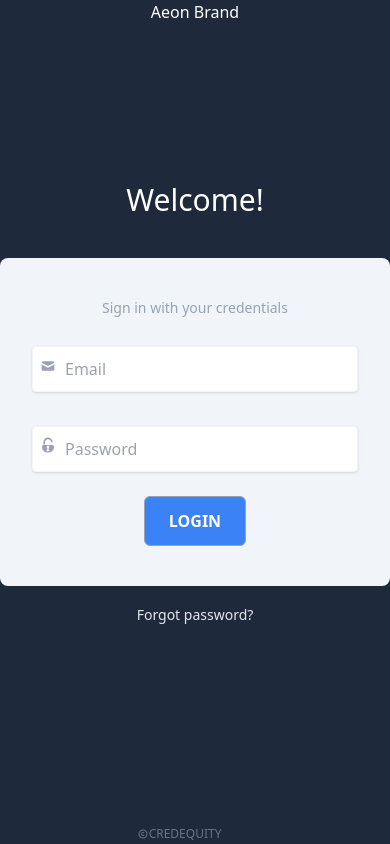
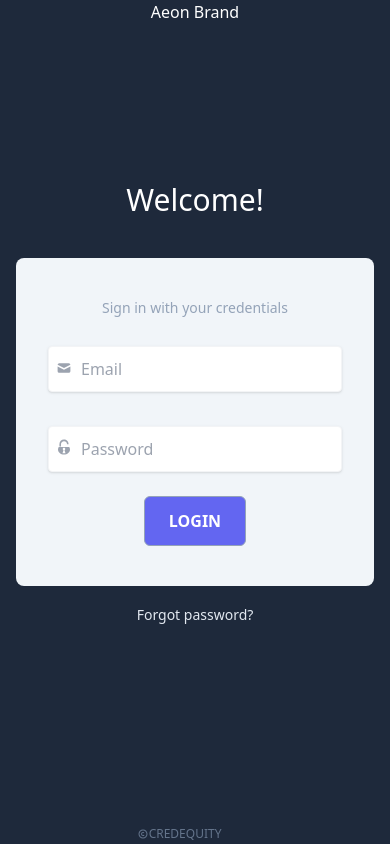
Before and after one commit to tundeiness/aeon, a React (Create React App) app: page / in a window 390 px wide. Built offline with nearby package versions, Linux system fonts and the light colour scheme.

Commit message:
handle icon dsiplacements in small screens

```diff
--- a/src/App.css
+++ b/src/App.css
@@ -9,3 +9,13 @@
 .brand{
   font-size: 12px;
 }
+
+@media screen and (max-width:425px){
+  .padlock{
+    margin-top: 0.8rem;
+  }
+
+  .envelope{
+    margin-top: 1.15rem;
+  }
+}
--- a/src/App.js
+++ b/src/App.js
@@ -45,7 +45,7 @@ const App = () => {
   console.log(formic.values);
 
   return (
-    <div className="App flex justify-center h-screen w-screen bg-slate-800">
+    <div className="App flex justify-center min-h-full w-screen bg-slate-800 px-4 sm:px-6 lg:px-8">
       <div className="max-w-md w-full mx-auto content-container flex flex-col justify-center items-center overflow-y-hidden overflow-x-hidden min-h-screen">
         {/* <div className="w-full flex justify-center px-10 pt-4 pb-6"> */}
         <div className="flex flex-col justify-between max-w-md w-full max-h-md h-full">
@@ -65,7 +65,7 @@ const App = () => {
           </div>
           <form action="" className="space-y-1" onSubmit={formic.handleSubmit}>
             <div className="email-block relative h-20">
-              <HiMail className="w-4 h-4 absolute ml-2 mt-[5%] text-gray-400 pointer-events-none" />
+              <HiMail className="envelope w-4 h-4 absolute ml-2 mt-[5%] text-gray-400 pointer-events-none" />
               {/* <label
                   className="block text-gray-700 text-sm font-bold mb-2"
                   htmlFor="email"
@@ -73,6 +73,7 @@ const App = () => {
                   Email
                 </label> */}
               <input
+                required
                 className={`shadow appearance-none border rounded mt-1 text-gray-700 leading-tight focus:outline-none focus:shadow-outline focus-within:text-gray-600 w-full pl-8 py-3 ${
                   formic.email && formic.errors.email
                     ? 'border-red-400'
@@ -95,7 +96,7 @@ const App = () => {
             </div>
 
             <div className="password-block relative">
-              <GiPadlockOpen className="w-4 h-4 absolute ml-2 mt-[3.5%] text-gray-400 pointer-events-none" />
+              <GiPadlockOpen className="padlock w-4 h-4 absolute ml-2 mt-[3.5%] text-gray-400 pointer-events-none" />
               {/* <label
               className="block text-gray-700 text-sm font-bold mb-2"
               htmlFor="password"
@@ -103,6 +104,7 @@ const App = () => {
               Password
             </label> */}
               <input
+                required
                 className={`shadow appearance-none border rounded w-full pl-8 py-3 text-gray-700 leading-tight focus:outline-none focus:shadow-outline ${
                   formic.password && formic.errors.password
                     ? 'border-red-300'
@@ -123,7 +125,7 @@ const App = () => {
 
             <div className="px-4 flex justify-center my-2 pt-5 pb-10">
               <button
-                className="px-6 py-3 bg-blue-500 border border-slate-400 rounded-md hover:bg-slate-500 uppercase font-bold text-white hover:text-black sm:w[60%]"
+                className="px-6 py-3 bg-indigo-500 border border-slate-400 rounded-md hover:bg-slate-500 uppercase font-bold text-white hover:text-black sm:w[60%]"
                 type="button"
               >
                 Login
```
